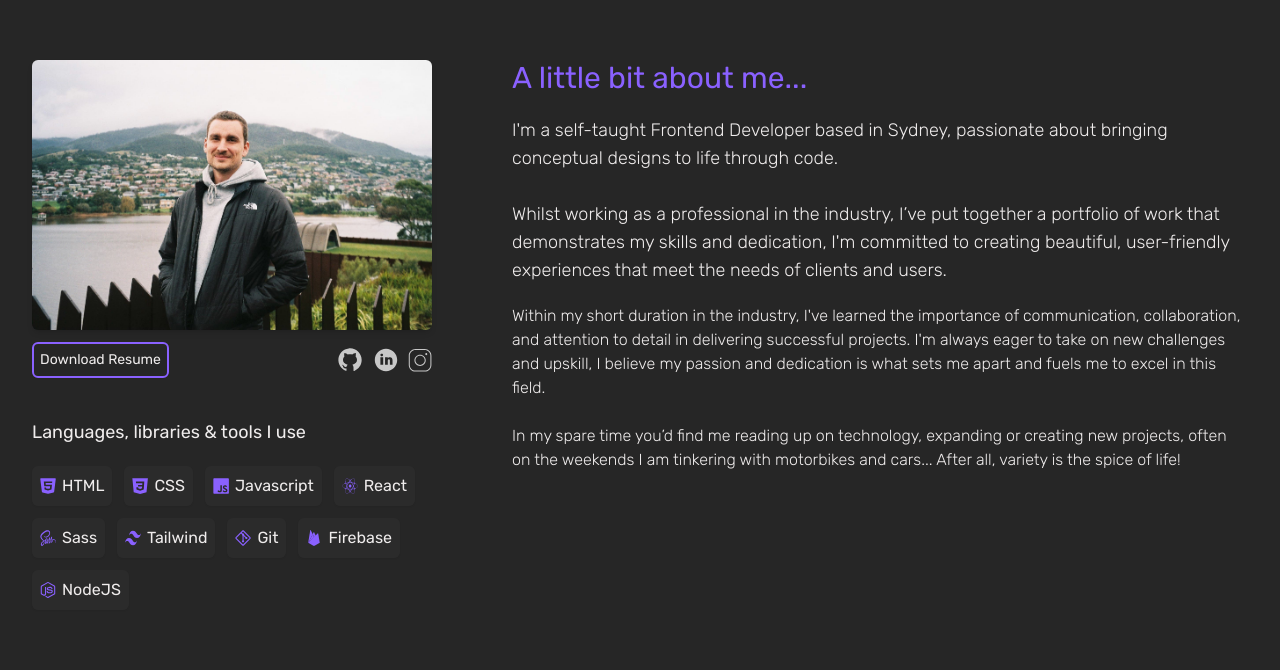
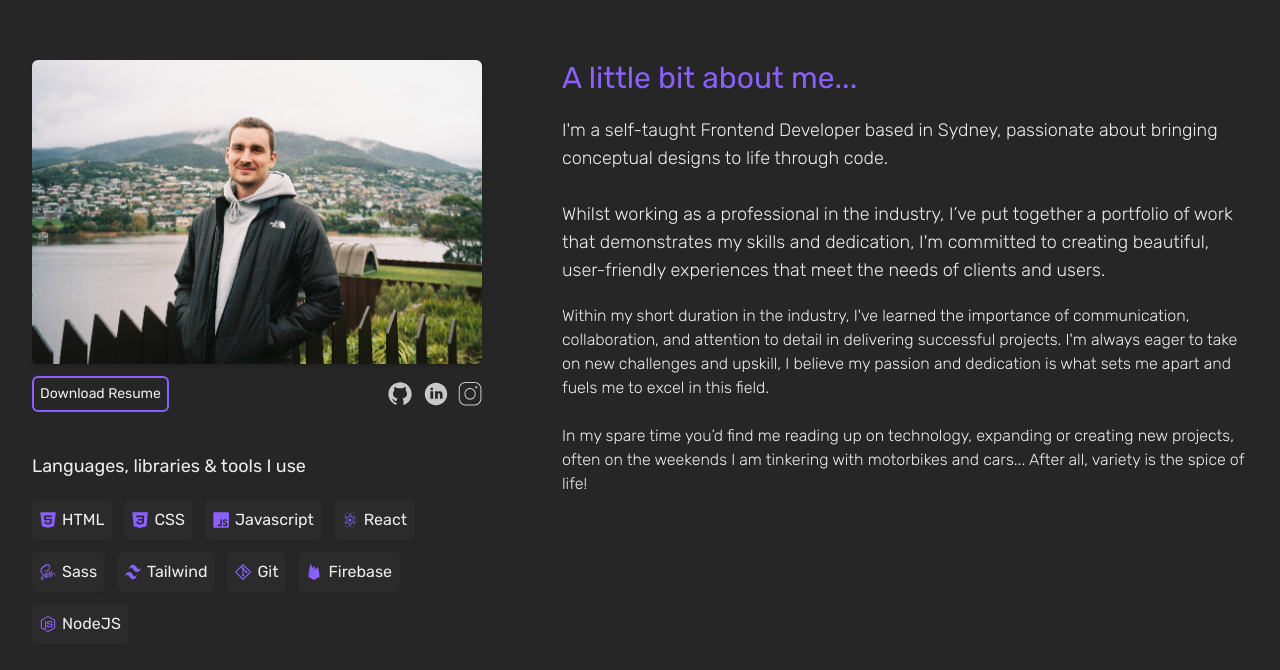
Before and after one commit to maxxjonesyy/portfolio, a React (Vite) app: page / in a window 1280 px wide. Shown: the part 820-1490 px from the top of the page. Built offline with nearby package versions, Linux system fonts and the light colour scheme.

Commit message:
update resume

```diff
--- a/src/components/About.jsx
+++ b/src/components/About.jsx
@@ -18,7 +18,7 @@ function About({ theme }) {
 
   return (
     <div className='container-padding container-width md:flex md:gap-20 md:justify-between'>
-      <div className='max-w-[400px]'>
+      <div className='max-w-[450px]'>
         <Tilt
           tiltReverse={true}
           trackOnWindow={true}
@@ -34,7 +34,7 @@ function About({ theme }) {
 
         <div className='flex items-center justify-between pt-3'>
           <a
-            href='/Maxwell Jones Resume.pdf'
+            href='/Resume.pdf'
             download
             className='p-1.5 text-sm border-2 rounded-md border-accent text-lightText dark:text-darkText shadow-sm transition duration-300 ease-in-out hover:bg-accent hover:cursor-pointer hover:text-white'
           >
```
Also changed, not shown: 2 other files (tests, documents, lock files or other folders).
